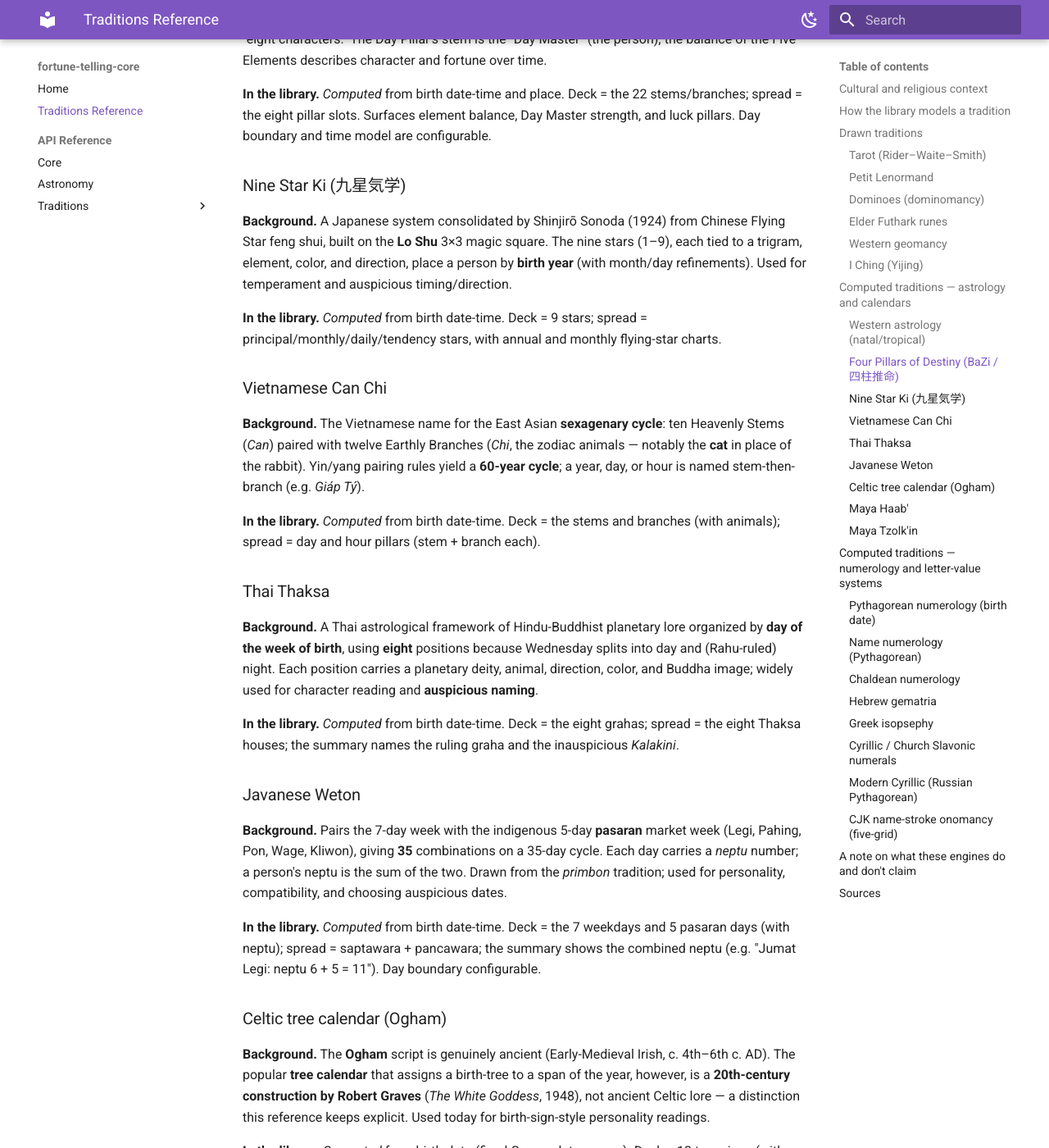
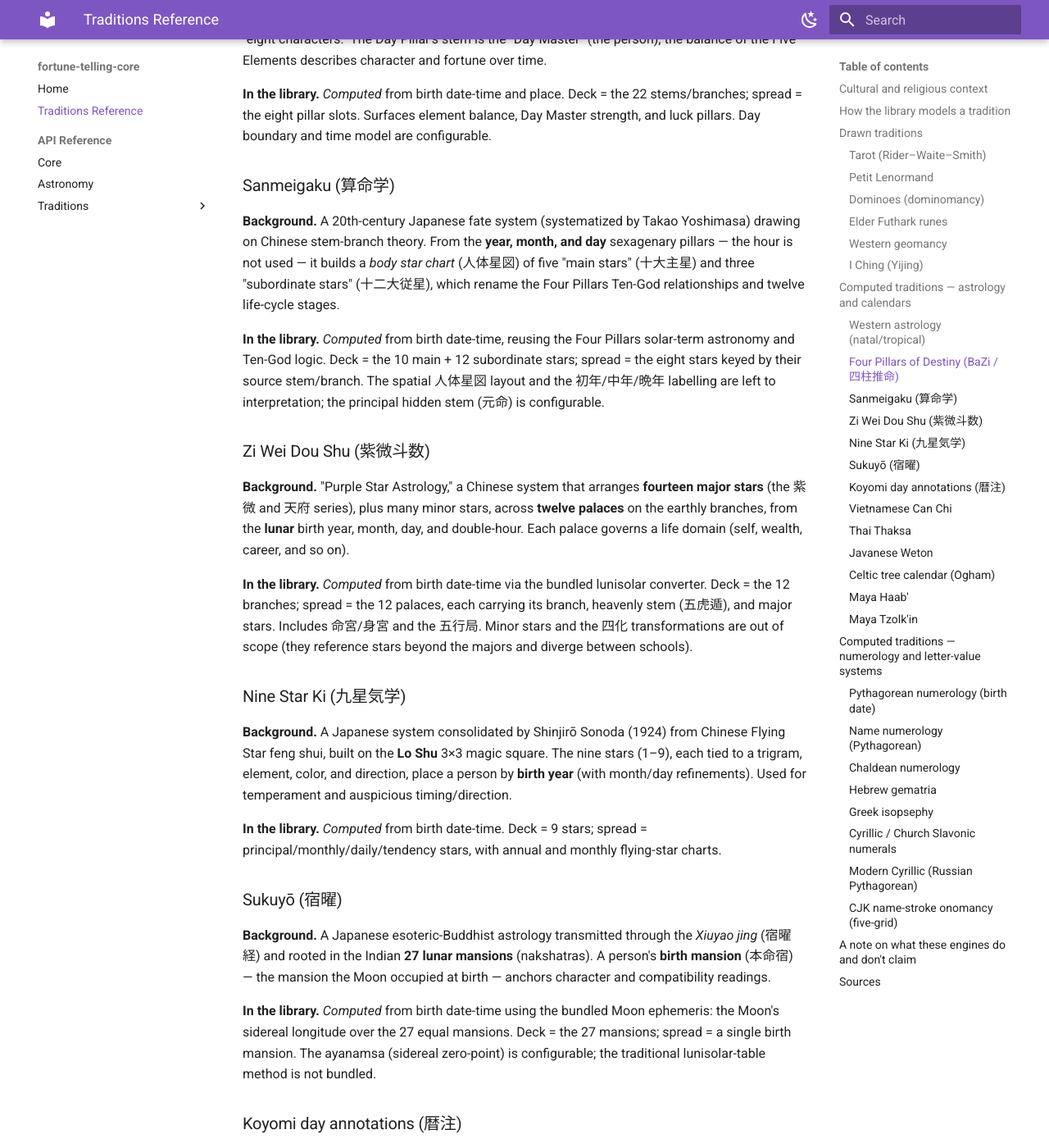
Before and after one commit to moriyoshi/fortune-telling-core, an MkDocs documentation site: the page built from docs/traditions-reference.md, in a window 1280 px wide and 1400 px high, scrolled down 4252 px. Shown: the whole window at 82% size. Built offline with MkDocs 1.6.1 and Material for MkDocs 9.7.7, drawn with Linux system fonts in a browser that asks for light colours; some of the changed text lies outside the part shown.

Commit message:
docs: document sanmeigaku/sukuyo/koyomi/zi_wei in traditions reference
Add Background/In-the-library sections for the four new traditions and correct
the implemented-tradition count (now 27).

Co-Authored-By: Claude Opus 4.8 <noreply@anthropic.com>

```diff
--- a/docs/traditions-reference.md
+++ b/docs/traditions-reference.md
@@ -6,7 +6,7 @@ mechanic, and what it is traditionally used for) and a note on how the library
 models it. It complements the per-module [API Reference](api/traditions/tarot.md);
 it does not replace it.
 
-The library implements **22 traditions**. Arabic **Abjad** numerology is
+The library implements **27 traditions**. Arabic **Abjad** numerology is
 deliberately *not* shipped (see [Cultural and religious context](#cultural-and-religious-context)).
 
 ---
@@ -196,6 +196,35 @@ Elements describes character and fortune over time.
 stems/branches; spread = the eight pillar slots. Surfaces element balance, Day
 Master strength, and luck pillars. Day boundary and time model are configurable.
 
+### Sanmeigaku (算命学)
+
+**Background.** A 20th-century Japanese fate system (systematized by Takao
+Yoshimasa) drawing on Chinese stem-branch theory. From the **year, month, and
+day** sexagenary pillars — the hour is not used — it builds a *body star chart*
+(人体星図) of five "main stars" (十大主星) and three "subordinate stars"
+(十二大従星), which rename the Four Pillars Ten-God relationships and twelve
+life-cycle stages.
+
+**In the library.** *Computed* from birth date-time, reusing the Four Pillars
+solar-term astronomy and Ten-God logic. Deck = the 10 main + 12 subordinate
+stars; spread = the eight stars keyed by their source stem/branch. The spatial
+人体星図 layout and the 初年/中年/晩年 labelling are left to interpretation; the
+principal hidden stem (元命) is configurable.
+
+### Zi Wei Dou Shu (紫微斗数)
+
+**Background.** "Purple Star Astrology," a Chinese system that arranges
+**fourteen major stars** (the 紫微 and 天府 series), plus many minor stars, across
+**twelve palaces** on the earthly branches, from the **lunar** birth year, month,
+day, and double-hour. Each palace governs a life domain (self, wealth, career,
+and so on).
+
+**In the library.** *Computed* from birth date-time via the bundled lunisolar
+converter. Deck = the 12 branches; spread = the 12 palaces, each carrying its
+branch, heavenly stem (五虎遁), and major stars. Includes 命宮/身宮 and the
+五行局. Minor stars and the 四化 transformations are out of scope (they reference
+stars beyond the majors and diverge between schools).
+
 ### Nine Star Ki (九星気学)
 
 **Background.** A Japanese system consolidated by Shinjirō Sonoda (1924) from
@@ -207,6 +236,31 @@ auspicious timing/direction.
 **In the library.** *Computed* from birth date-time. Deck = 9 stars; spread =
 principal/monthly/daily/tendency stars, with annual and monthly flying-star
 charts.
+
+### Sukuyō (宿曜)
+
+**Background.** A Japanese esoteric-Buddhist astrology transmitted through the
+*Xiuyao jing* (宿曜経) and rooted in the Indian **27 lunar mansions**
+(nakshatras). A person's **birth mansion** (本命宿) — the mansion the Moon
+occupied at birth — anchors character and compatibility readings.
+
+**In the library.** *Computed* from birth date-time using the bundled Moon
+ephemeris: the Moon's sidereal longitude over the 27 equal mansions. Deck = the
+27 mansions; spread = a single birth mansion. The ayanamsa (sidereal zero-point)
+is configurable; the traditional lunisolar-table method is not bundled.
+
+### Koyomi day annotations (暦注)
+
+**Background.** Japanese calendars carry *koyomi-chū* (暦注) day marks: the
+six-day **rokuyō** cycle (先勝・友引・先負・仏滅・大安・赤口), the day's sexagenary
+干支, and **select-day** marks such as 一粒万倍日, 三隣亡, and 天赦日 — used to
+judge a day's auspiciousness for events rather than to read a person.
+
+**In the library.** *Computed* for a target date via the lunisolar converter,
+the solar terms, and the sexagenary day count. Deck = the six rokuyō; spread = a
+single day, whose modifiers carry the 干支, sectional month, and select-day
+flags. (不成就日 and the calendrical 二十八宿 are omitted pending an authoritative
+definition.)
 
 ### Vietnamese Can Chi
 
```
